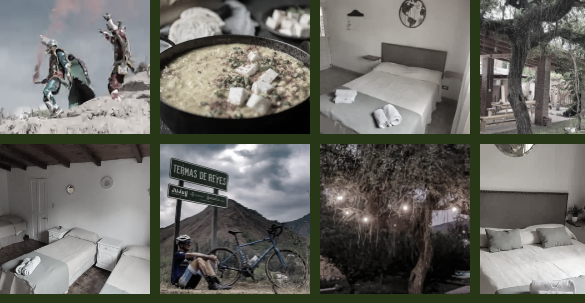
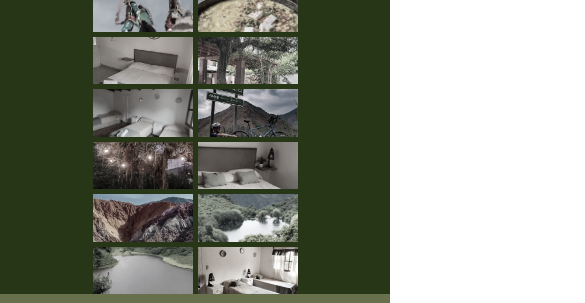
Before and after one commit to marsolperez/PreEntrega3-Perez, a plain HTML site: page secciones/galeria.html in a window 390 px wide. Shown: the part 116-419 px from the top of the page, 585 px wide, since content can reach past the window. Drawn offline with nearby package versions, Linux system fonts and the light colour scheme.

Commit message:
arreglando responsive en galeria

```diff
--- a/css/style.css
+++ b/css/style.css
@@ -276,6 +276,15 @@ h2 {
   place-content: center;
   background: #283618; }
 
+/* Media queries */
+@media screen and (max-width: 767px) {
+  .gallery {
+    --s: 100px;
+    --g: 5px;
+    --f: 1.2;
+    width: calc(2*var(--s) + var(--g));
+    grid-template-columns: repeat(2, auto); } }
+
 /*:::::Main-contacto*/
 .main-contacto {
   background: #81a352;
--- a/scss/secciones/_main-galeria.scss
+++ b/scss/secciones/_main-galeria.scss
@@ -48,3 +48,14 @@
     place-content: center;
     background: #283618;
 }
+
+/* Media queries */
+@media screen and (max-width: 767px) {
+    .gallery {
+      --s: 100px;
+      --g: 5px;
+      --f: 1.2;
+      width: calc(2*var(--s) + var(--g));
+      grid-template-columns: repeat(2, auto);
+    }
+  }
```
